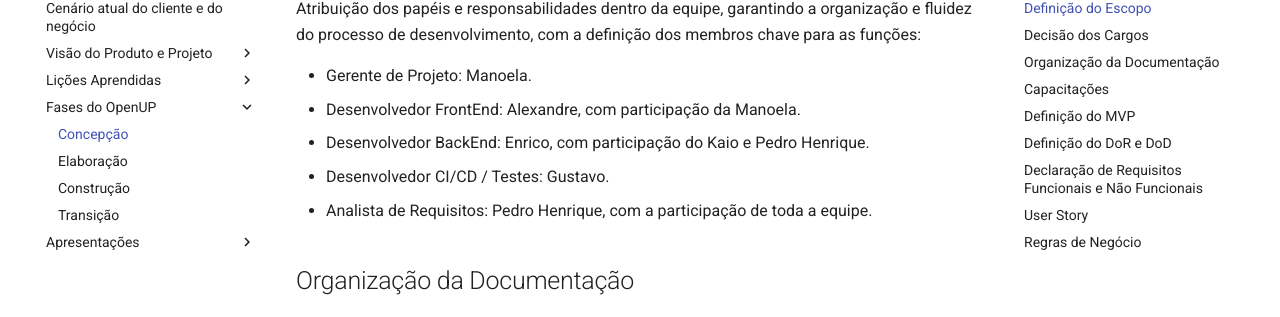
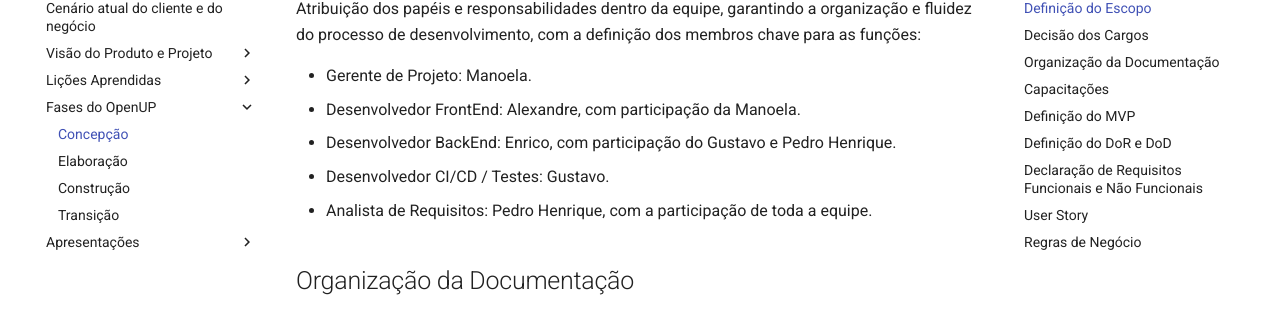
Before and after one commit to mdsreq-fga-unb/2024.2-T03-PetShopGuara, an MkDocs documentation site: the page built from docs/FasesOpenUP/Concepcao.md, in a window 1280 px wide and 900 px high, scrolled down 560 px. Shown: the part 127-444 px from the top of the window. Built offline with MkDocs 1.6.1 and Material for MkDocs 9.7.7, drawn with Linux system fonts in a browser that asks for light colours; comment, search, counter and statistics services are not loaded.

Commit message:
docs: correcoes finais

```diff
--- a/docs/FasesOpenUP/Concepcao.md
+++ b/docs/FasesOpenUP/Concepcao.md
@@ -13,7 +13,7 @@ Atribuição dos papéis e responsabilidades dentro da equipe, garantindo a orga
 
 - Gerente de Projeto: Manoela.
 - Desenvolvedor FrontEnd: Alexandre, com participação da Manoela.
-- Desenvolvedor BackEnd: Enrico, com participação do Kaio e Pedro Henrique.
+- Desenvolvedor BackEnd: Enrico, com participação do Gustavo e Pedro Henrique.
 - Desenvolvedor CI/CD / Testes: Gustavo.
 - Analista de Requisitos: Pedro Henrique, com a participação de toda a equipe.
 
```
Also changed, not shown: docs/VisãoProduto/Interação.md (+1 -1 lines), docs/index.md (+1 -0 lines).
